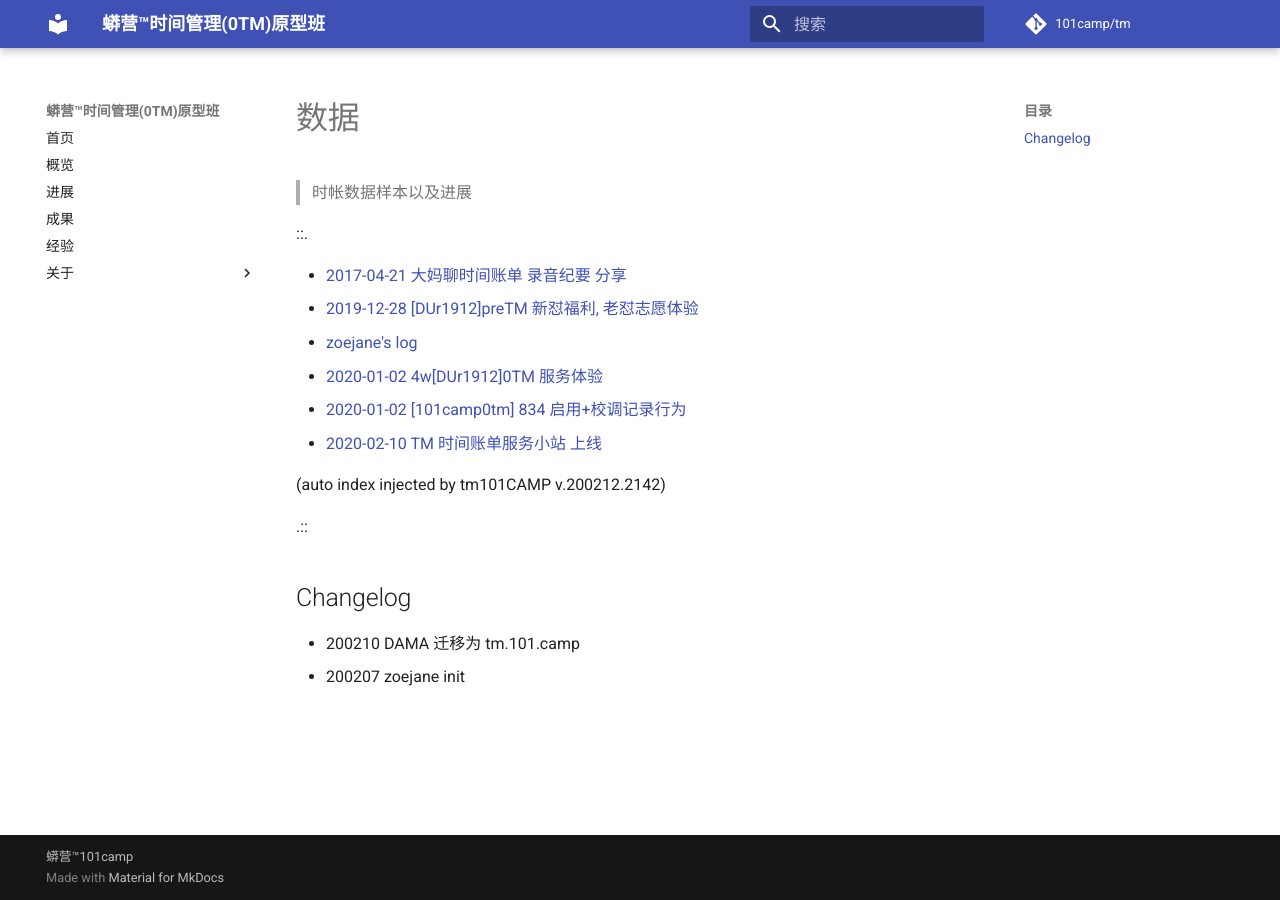
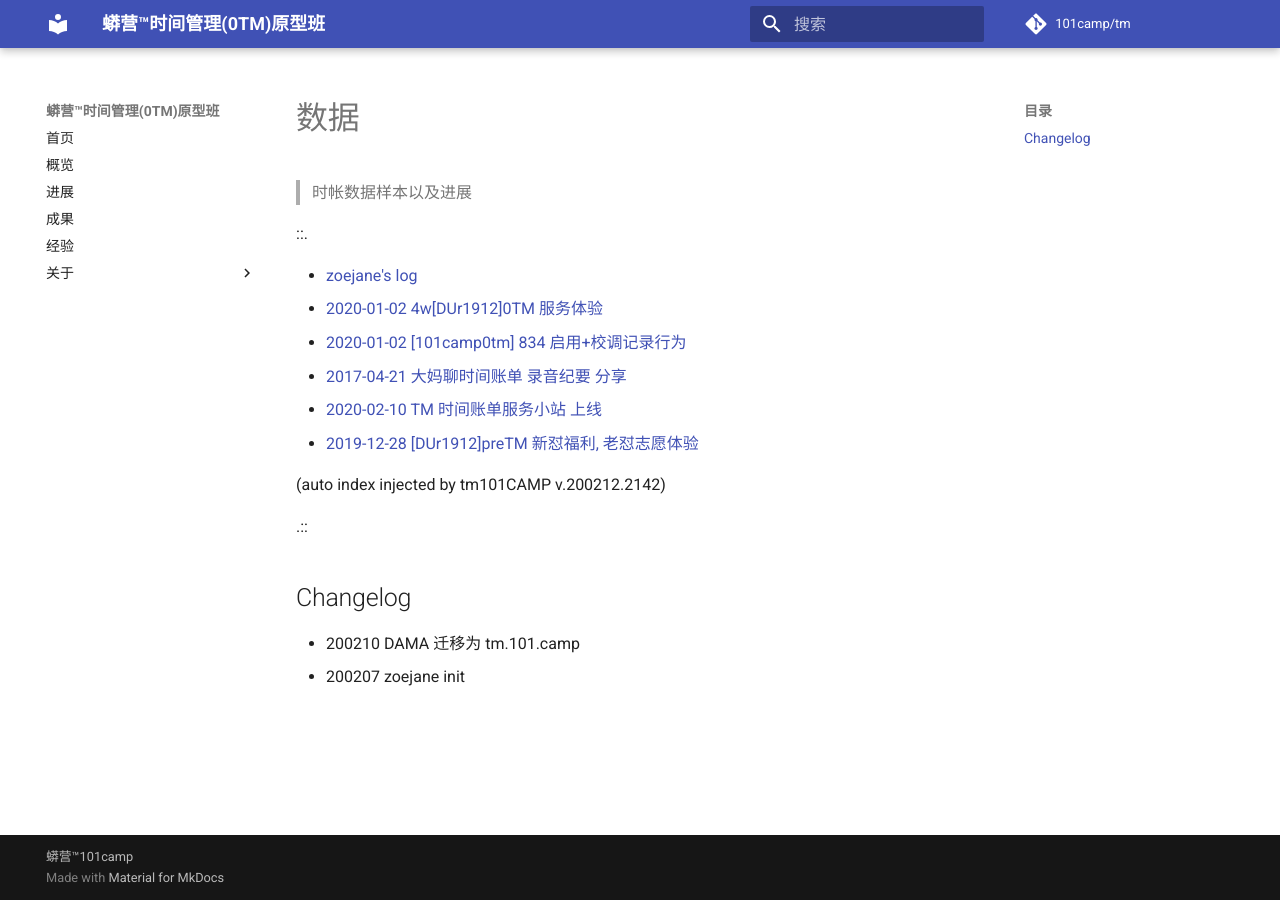
Before and after one commit to 101camp/tm, an MkDocs documentation site: the page built from docs/2record/index.md, in a window 1280 px wide. Built offline with MkDocs 1.6.1 and Material for MkDocs 9.7.7, drawn with Linux system fonts in a browser that asks for light colours; comment, search, counter and statistics services are not loaded.

```diff
--- a/docs/2record/index.md
+++ b/docs/2record/index.md
@@ -3,12 +3,12 @@
 
 ::.
 
-- [ 2017-04-21 大妈聊时间账单 录音纪要 分享](170421-dama-tm-podcast.md)
-- [ 2019-12-28  [DUr1912]preTM 新怼福利, 老怼志愿体验](191228-du-zq-issue.md)
 - [ zoejane's log](191228-log-zoejane.md)
 - [ 2020-01-02  4w[DUr1912]0TM 服务体验](200102-du-zq-issue.md)
 - [ 2020-01-02 [101camp0tm] 834 启用+校调记录行为](200102-du-zq-mail.md)
+- [ 2017-04-21 大妈聊时间账单 录音纪要 分享](170421-dama-tm-podcast.md)
 - [ 2020-02-10 TM 时间账单服务小站 上线](200210-zoe-site.md)
+- [ 2019-12-28  [DUr1912]preTM 新怼福利, 老怼志愿体验](191228-du-zq-issue.md)
 
 (auto index injected by tm101CAMP v.200212.2142)
 
```
Also changed, not shown: docs/1overview/index.md (+2 -2 lines), docs/alabaster/index.md (+1 -1 lines), docs/index.md (+3 -3 lines).
